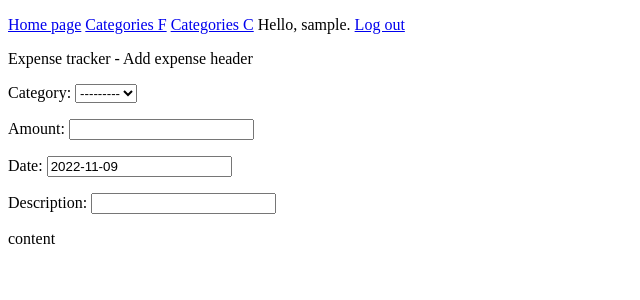
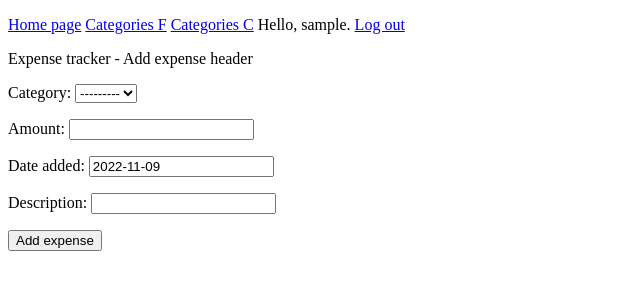
Before and after one commit to The-Maniak/expense_tracker, a Django app: page /add_expense/ in a window 1280 px wide. Shown: the top 300 px of the page, without its empty margins (0-640 px from the left). Run offline with Django 4.2, Linux system fonts and the light colour scheme; the visitor is signed in with stand-in values (Sample User, id 1); data that the repository does not hold is empty; some libraries are stand-ins or nearby versions.

```diff
--- a/expense_tracker_app/models.py
+++ b/expense_tracker_app/models.py
@@ -25,6 +25,12 @@ class Expense(models.Model):
 
     class Meta:
         verbose_name_plural = 'expenses'
+        ordering = ('date_added',) # sprawdzić, cze to zadziała tutaj
 
     def __str__(self):
         return f"{self.date_added} - {self.category} - {self.description} - {self.amount}"
+
+    def save(self, *args, **kwargs):
+#        if not self.slug:
+#            self.slug = slugify(self.title)
+        return super().save(*args, **kwargs)
--- a/expense_tracker_app/templates/expense_tracker_app/add_expense.html
+++ b/expense_tracker_app/templates/expense_tracker_app/add_expense.html
@@ -15,5 +15,9 @@ ET - Add expense
 <p>Amount: {% render_field form.amount  %}</p>
 <p>Date: {% render_field form.date_added class="DateInput" %}</p>
 <p>Description: {% render_field form.description class="TextInput" %}</p>
-<p> content </p>
+<form method="post">
+{% csrf_token %}
+{{ form.as_p }}
+<button name="submit">Add expense</button>
+</form>
 {% endblock content %}
--- a/expense_tracker_app/templates/expense_tracker_app/category.html
+++ b/expense_tracker_app/templates/expense_tracker_app/category.html
@@ -18,4 +18,5 @@ ET - {{ category.text }} - expenses
     <li>No expenses to be listed in this category.</li>
     {% endfor %}
 </ul>
+<a href="{% url 'expense_tracker_app:add_expense' %}">Add a expense</a>
 {% endblock content %}
--- a/expense_tracker_app/templates/expense_tracker_app/category_list.html
+++ b/expense_tracker_app/templates/expense_tracker_app/category_list.html
@@ -10,10 +10,11 @@ ET - Categories
 
 {% block content %}
 <ul>
-    {% for object in object_list %}
-    <li><a href="{% url 'expense_tracker_app:category' object.id %}">{{ object }}</a></li>
+    {% for category in object_list %}
+    <li><a href="{% url 'expense_tracker_app:category' category.id %}">{{ category }}</a></li>
     {% empty %}
     <li>No categories have been added yet.</li>
     {% endfor %}
 </ul>
+<a href="{% url 'expense_tracker_app:add_category' %}">Add a new category</a>
 {% endblock content %}
--- a/expense_tracker_app/templates/expense_tracker_app/expense_form.html
+++ b/expense_tracker_app/templates/expense_tracker_app/expense_form.html
@@ -11,9 +11,9 @@ ET - Add expense
 
 {% block content %}
 
-<p>Category: {% render_field form.category class="custom-select mb-4" autocomplete="off" %}</p>
-<p>Amount: {% render_field form.amount  %}</p>
-<p>Date: {% render_field form.date_added class="DateInput" %}</p>
-<p>Description: {% render_field form.description class="TextInput" %}</p>
-<p> content </p>
+<form method="post">
+{% csrf_token %}
+{{ form.as_p }}
+<button name="submit">Add expense</button>
+</form>
 {% endblock content %}
--- a/expense_tracker_app/views.py
+++ b/expense_tracker_app/views.py
@@ -24,6 +24,10 @@ class CategoryView(ListView):
     """Page where user can see his expenses. Displayed as class.
     The @login_required decorator for the class view is applied in the views.py file."""
     model = Category
+
+    def get_queryset(self):
+        return Category.objects.filter(owner= self.request.user)
+
 
 @login_required()
 def category(request, category_id):
@@ -54,16 +58,11 @@ def add_category(request):
     return render(request, 'expense_tracker_app/add_category.html', context)
 
 
-# def add_expense(request):
-#     """Add a new expense to the tracker."""
-#     form = ExpenseForm()
-#     context = {'form': form}
-#     return render(request, "expense_tracker_app/add_expense.html", context)
-
-
 class AddExpense(CreateView):
     model = Expense
-    fields = '__all__'
+    fields = ('category', 'amount', 'date_added', 'description')
+#    form_class = ExpenseForm
+    success_url = '/'
 
     def get_form_class(self):
         modelform = super().get_form_class()
```
